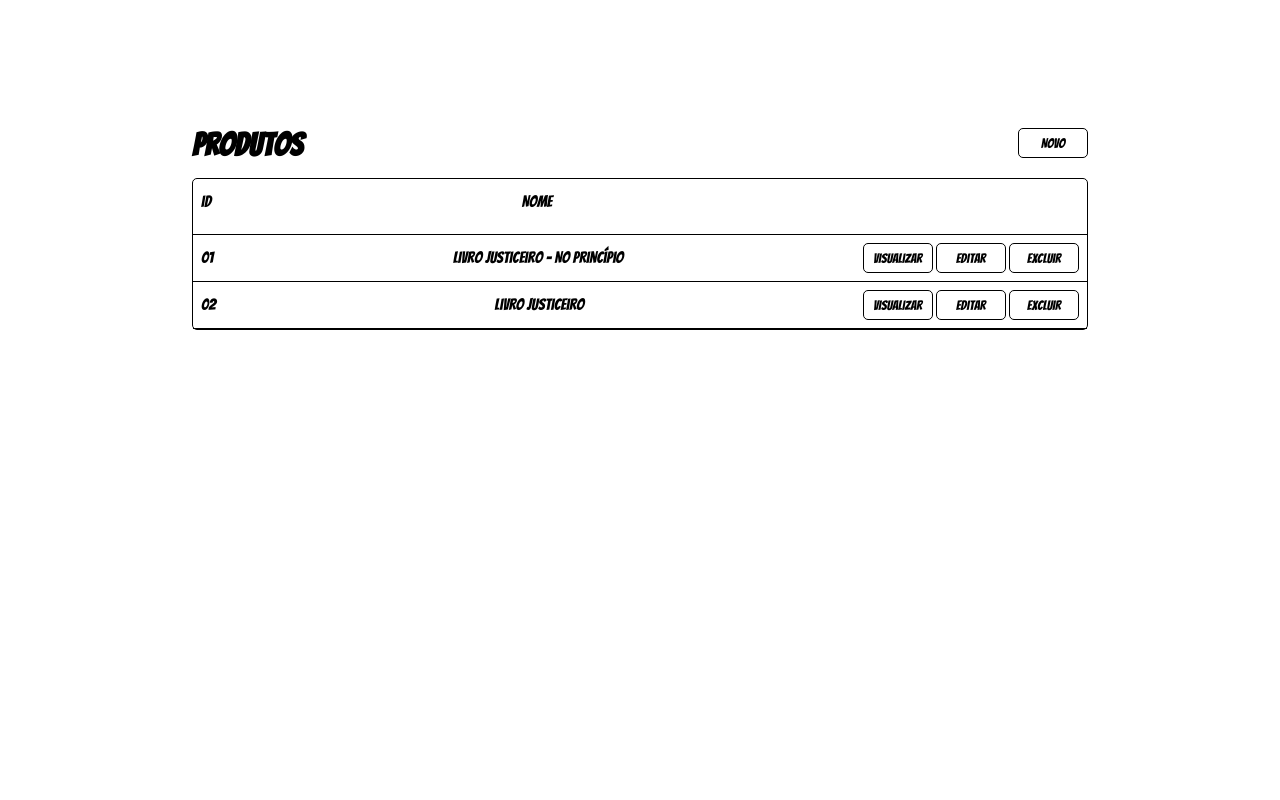
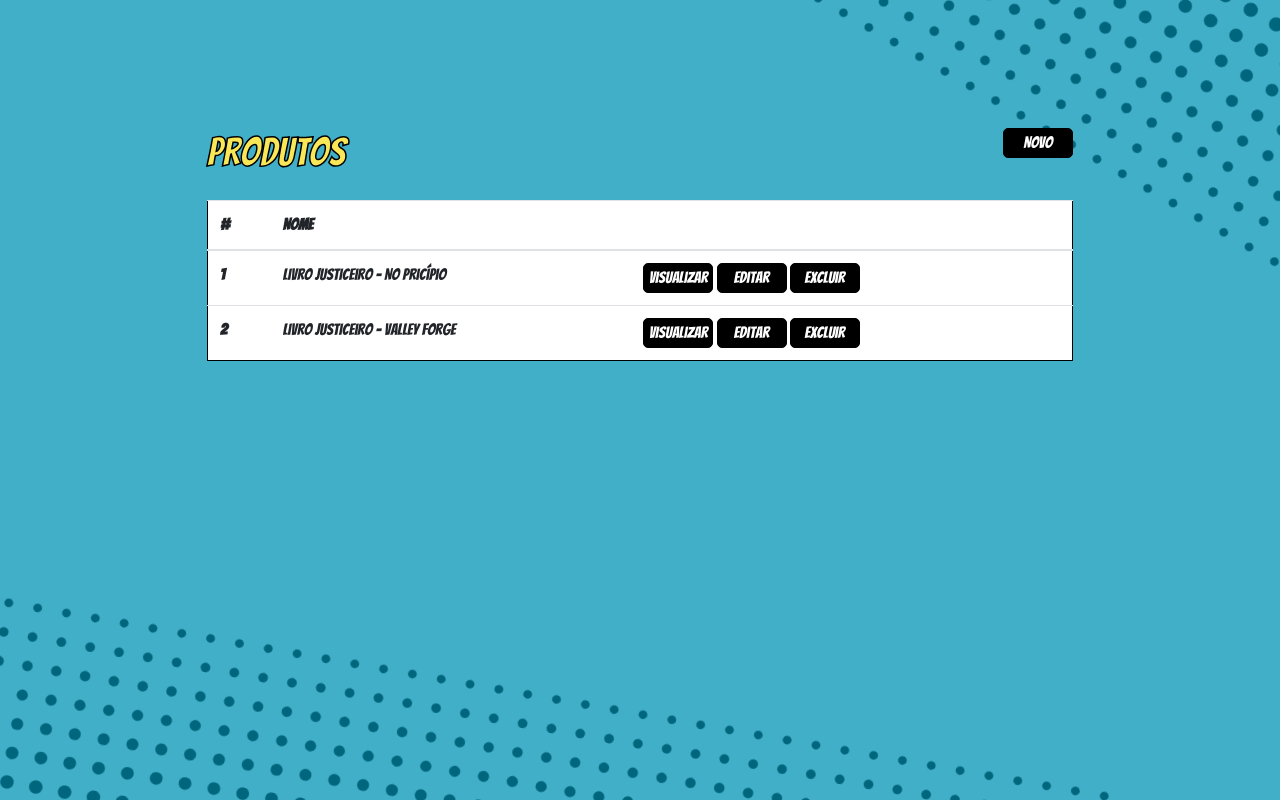
Before and after one commit to renanNun/nunes-comics, a PHP site: page /views/admin-produtos.html in a window 1280 px wide. Run offline with PHP 8.4, Linux system fonts and the light colour scheme; some libraries are stand-ins or nearby versions.

Commit message:
Refazendo layout com bootstrap

```diff
--- a/nunescomics/public/styles/adm-produtos.css
+++ b/nunescomics/public/styles/adm-produtos.css
@@ -1,6 +1,9 @@
 :root{
-	--corDoFundo: #ffffff;
+	--corDoFundo: #42AFC9;
 	--corSecundaria: black;
+	--corBotao: black;
+	--corTitulo: #F9E757;
+
 }
 
 main {
@@ -11,128 +14,68 @@ main {
 
 
 /* other info --------------------------------------------------------------- */
-.info {
+.container {
   margin: 8rem 0;
   width: 70vw;
   color: var(--corSecundaria);
 }
 
-.info h1{
-	color: var(--corSecundaria);
+.container h1{
+	color: var(--corTitulo);
+	-webkit-text-stroke-width: 1.5px; /* largura da borda */
+    -webkit-text-stroke-color: #000;
 }
 
-.info button{
-	border: 1px solid var(--corSecundaria);
-	color: var(--corSecundaria);
-	background-color: var(--corDoFundo);
+.container button{
+	border: 1.5px solid var(--corSecundaria);
+	color: white;
+	background-color: var(--corBotao);
 	width: 70px;
 	height: 30px;
 	border-radius: 5px;
 }
 
-.info .content{
-	border: 1px solid var(--corSecundaria);
+.container table tr{
+	border: 1.5px solid var(--corSecundaria);
 	border-radius: 5px;
+	background-color: white;
 }
 
-.info .content .item{
-	border-bottom: solid;
-	border-bottom-width: 1px;
-	border-bottom-color: var(--corSecundaria);
-	padding: 0.5rem;
-	display: flex;
-	justify-content: space-between;
-	line-height: 30px;
-}
-
-.info .titulo{
+.container .titulo{
 	display: flex;
 	justify-content: space-between;
 	margin-bottom: 1rem;
 }
 
-.info button:hover{
-	cursor: pointer;
+
+/* page halftone details ---------------------------------------------------- */
+.halftone {
+  position: fixed;
+  width: 800px;
+  z-index: -1;
 }
 
-.gambiarra button{
-	border: 1px solid var(--corDoFundo);
-	color: var(--corDoFundo);
+.halftone.bottom {
+  bottom: -560px;
+  left: -70px;
+  transform: rotate(10deg);
+}
+
+.halftone.top {
+  top: -420px;
+  right: -510px;
+  transform: rotate(210deg);
 }
 
 
-/* other addProduto --------------------------------------------------------------- */
-.addProduto{
-	background-color: var(--corDoFundo);
-	width: 50vw;
-	position: absolute;
-	margin: 8rem 0;
-	border: 1px solid var(--corSecundaria);
-	border-radius: 5px;
-	visibility: hidden;
-	text-align: right;
-	color: var(--corSecundaria);
-}
-
-.addProduto .fa-times{
-	color: var(--corSecundaria);
-	padding: 0.5rem;
-}
-
-.addProduto .fa-times:hover{
-	cursor: pointer;
-}
-
-.addProduto form{
-	text-align: center;
-}
-
-.addProduto .botoes{
-	border: 1px solid var(--corSecundaria);
-	color: var(--corSecundaria);
-	background-color: var(--corDoFundo);
-	width: 70px;
-	height: 30px;
-	border-radius: 5px;
-	margin-bottom: 1rem;
-}
-
-.addProduto .botoes:hover{
-	cursor:pointer;
-}
-
-.addProduto .item{
-	padding: 1rem;
+body{
+  background: var(--corDoFundo);
+  font-family: 'Bangers', cursive;
 }
 
 
-body {
-  background: var(--corDoFundo);
+@media (max-width: 720px) {
+	.container h1{
+		font-size: 25px;
+	}
 }
-
-@media (max-width: 1080px) {
-  .content .item .botoes{
-  	display: flex;
-  	flex-direction: column;
-  }
-
-  .addProduto{
-  	width: 70vw;
-  }
-
-  .addProduto .item{
-	padding: 0.5rem;
-  }
-}
-
-@media (max-width: 720px) {
-
-  .item div{
-	padding: 0.5rem;
-  }
-
-  .addProduto #imagem{
-  	font-size: 75%;
-  }
-
-}
--- a/nunescomics/views/admin-produtos.html
+++ b/nunescomics/views/admin-produtos.html
@@ -8,11 +8,14 @@
 		<meta name="viewport" content="width=device-width, initial-scale=1.0">
 
 		<link rel="shortcut icon" href="../public/assets/favicon.ico" type="image/x-icon">
+		<link rel="preconnect" href="https://fonts.gstatic.com">
+		<link href="https://fonts.googleapis.com/css2?family=Bangers&display=swap" rel="stylesheet">
 
 		<!--icons -->
 		<script src="https://kit.fontawesome.com/86afc28056.js" crossorigin="anonymous"></script>
 
 		<!-- css -->
+		<link rel="stylesheet" href="https://cdn.jsdelivr.net/npm/bootstrap@4.6.0/dist/css/bootstrap.min.css" integrity="sha384-B0vP5xmATw1+K9KRQjQERJvTumQW0nPEzvF6L/Z6nronJ3oUOFUFpCjEUQouq2+l" crossorigin="anonymous">
 		<link rel="stylesheet" href="../public/styles/global.css">
 		<link rel="stylesheet" href="../public/styles/adm-produtos.css">
 
@@ -33,80 +36,57 @@
 
   		<main>
 
-		    <div id="info" class="info">
+			<div class="container">
 
-		    	<div class="titulo">
-		    		<h1>Produtos</h1>
-		    		<button type="button" onclick="addProduto();">Novo</button>
+				<div class="titulo">
+					<h1>Produtos</h1>
+			    	<button type="button">Novo</button>
 		    	</div>
 
-		    	<div class="content">
-
-		    		<div class="item">
-			    		<div>id</div>
-			    		<div>Nome</div>
-			    		<div class="botoes gambiarra">
-				    		<button type="button"></button>
-				    		<button type="button"></button>
-				    		<button type="button"></button>
-				    	</div>
-		    		</div>
-
-		    		<div class="item">
-			    		<div>01</div>
-			    		<div>Livro Justiceiro - No Princípio</div>
-			    		<div class="botoes">
-			    			<a href=""><button type="button">Visualizar</button></a>
-			    			<a href=""><button type="button">Editar</button></a>
-			    			<button type="button" onclick="excluir();">Excluir</button>
-			    		</div>
-		    		</div>
-
-		    		<div class="item">
-			    		<div>02</div>
-			    		<div>Livro Justiceiro</div>
-			    		<div class="botoes">
-			    			<a href=""><button type="button">Visualizar</button></a>
-			    			<a href=""><button type="button">Editar</button></a>
-			    			<button type="button">Excluir</button>
-			    		</div>
-		    		</div>
-
-		    	</div>
-
-		    </div>
-
-		    <div id="addProduto" class="addProduto">
-		    	<i class="fas fa-times" onclick="fecharJanela('addProduto')"></i>
-		    	<form action="">
-                    <div class="item">
-                        <label>Nome:</label>
-                        <input type="text" name="nomeProduto" placeholder="Informe o nome do produto">
-                    </div>
-                    <div class="item">
-                        <label>Descrição:</label>
-                        <textarea name="descricaoProduto" placeholder="Digite aqui a descrição do produto"></textarea>
-                    </div>
-                    <div class="item">
-                        <label>Preço:</label>
-                        <input type="text" name="precoProduto" placeholder="Informe o valor em R$">
-                    </div>
-                    <div class="item">
-                        <label>Foto:</label>
-                        <input id="imagem" type="file" name="fotoProduto" placeholder="Informe o nome do produto">
-                    </div>
-                    <div class="item">
-                        <label>Categoria:</label>
-                        <select name="categoria"><option>sla</option><option>sla</option><option>sla</option></select>
-                    </div>
-                    <div class="item">
-	                    <input class="botoes" type="submit" name="enviar">
-	                    <input class="botoes" type="reset" name="reset">
-	                </div>
-                </form>
-		    </div>
+				<table class="table">
+				  <thead>
+				    <tr>
+				      <th scope="col">#</th>
+				      <th scope="col">Nome</th>
+				      <th scope="col"></th>
+				    </tr>
+				  </thead>
+				  <tbody>
+				    <tr>
+				      <th scope="row">1</th>
+				      <td>Livro Justiceiro - No Pricípio</td>
+				      <td>
+				      	<button type="button">Visualizar</button>
+			    		<button type="button">Editar</button>
+			    		<button type="button" onclick="excluir();">Excluir</button>
+				      </td>
+				    </tr>
+				    <tr>
+				      <th scope="row">2</th>
+				      <td>Livro Justiceiro - Valley Forge</td>
+				      <td>
+				      	<button type="button">Visualizar</button>
+			    		<button type="button">Editar</button>
+			    		<button type="button" onclick="excluir();">Excluir</button>
+				      </td>
+				    </tr>
+				  </tbody>
+				</table>
+			</div>
 
   		</main>
+
+  		<div class="halftone bottom">
+			<img src="../img/halftone-effect.svg" alt="">
+		</div>
+		<div class="halftone top">
+			<img src="../img/halftone-effect.svg" alt="">
+		</div>
+
+  		<!--javascript -->
+  		<script src="https://code.jquery.com/jquery-3.5.1.slim.min.js" integrity="sha384-DfXdz2htPH0lsSSs5nCTpuj/zy4C+OGpamoFVy38MVBnE+IbbVYUew+OrCXaRkfj" crossorigin="anonymous"></script>
+		<script src="https://cdn.jsdelivr.net/npm/popper.js@1.16.1/dist/umd/popper.min.js" integrity="sha384-9/reFTGAW83EW2RDu2S0VKaIzap3H66lZH81PoYlFhbGU+6BZp6G7niu735Sk7lN" crossorigin="anonymous"></script>
+		<script src="https://cdn.jsdelivr.net/npm/bootstrap@4.6.0/dist/js/bootstrap.min.js" integrity="sha384-+YQ4JLhjyBLPDQt//I+STsc9iw4uQqACwlvpslubQzn4u2UU2UFM80nGisd026JF" crossorigin="anonymous"></script>
 
 	</body>
 
```
